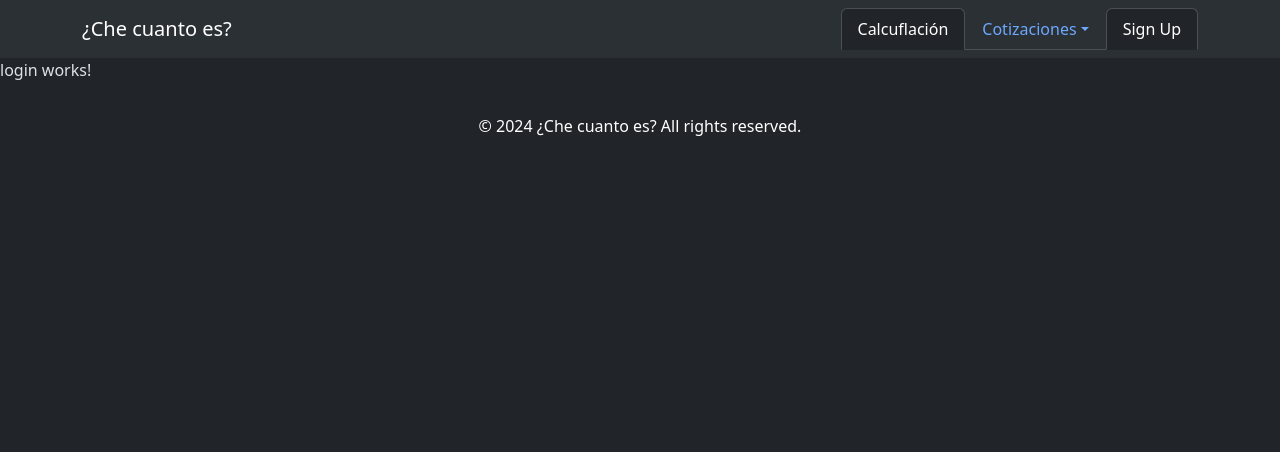
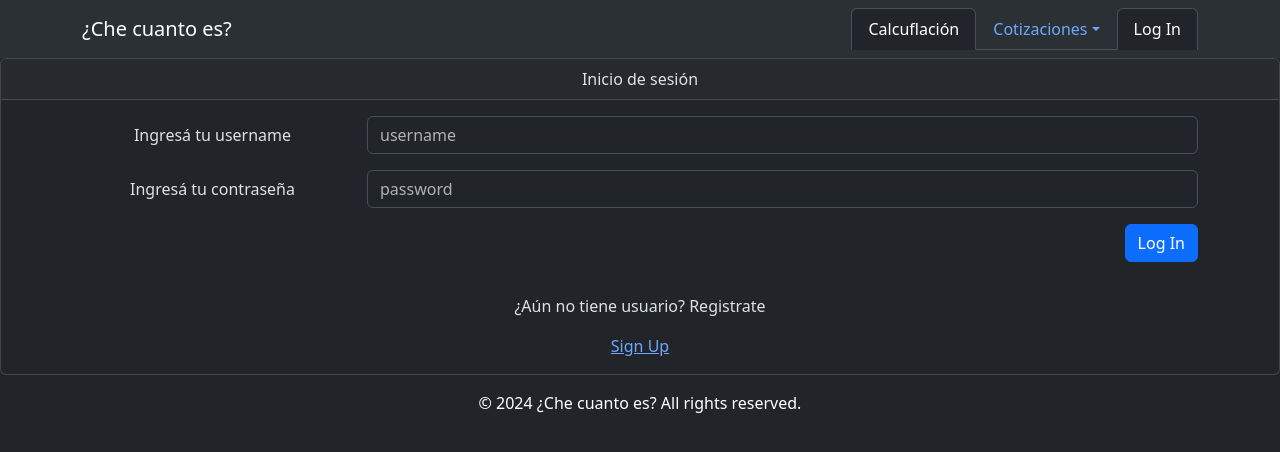
Before and after one commit to alanmedina1995/che-cuanto-es-app, an Angular app: page /auth/login in a window 1280 px wide. Shown: the top 452 px of the page. Built offline with nearby package versions, Linux system fonts and the light colour scheme.

Commit message:
Se crea el log In

```diff
--- a/db/db.json
+++ b/db/db.json
@@ -1,7 +1,7 @@
 {
   "users": [
     {
-      "userName": "alanmedina",
+      "username": "alanmedina",
       "email": "alanmedina1995@gmail.com",
       "password": "alanmedina95",
       "id": 1
--- a/src/app/auth/components/login/login.component.html
+++ b/src/app/auth/components/login/login.component.html
@@ -1 +1,50 @@
-<p>login works!</p>
+<div class="card text-center">
+    <div class="card-header">
+        Inicio de sesión
+    </div>
+    <div class="card-body">
+        <div class="container">
+            <div class="row justify-content-center">
+                <form [formGroup]="loginForm" (ngSubmit)="onLogin()" autocomplete="off">
+
+                    <div class="mb-3 row">
+                        <label class="col-sm-3 col-form-label">Ingresá tu username</label>
+                        <div class="col-sm-9">
+
+                            <input type="text" class="form-control" formControlName="username" placeholder="username">
+
+                            <span *ngIf="isValidField('username')" class="form-text text-danger">
+                                {{ getFieldError('username') }}
+                            </span>
+                        </div>
+                    </div>
+
+                    <div class="mb-3 row">
+                        <label class="col-sm-3 col-form-label">Ingresá tu contraseña</label>
+                        <div class="col-sm-9">
+
+                            <input type="password" class="form-control" formControlName="password" placeholder="password">
+
+                            <span *ngIf="isValidField('password')" class="form-text text-danger">
+                                {{ getFieldError('password') }}
+                            </span>
+                        </div>
+                    </div>
+
+                    <div class="row">
+                        <div class="col">
+                            <button type="submit" class="btn btn-primary float-end">
+                                Log In
+                            </button>
+                        </div>
+                    </div>
+
+                </form>
+            </div>
+        </div>
+    </div>
+    <div class="card-body">
+        <p class="card-text">¿Aún no tiene usuario? Registrate </p>
+        <a (click)="navigateToSignUp()" class="card-link">Sign Up</a>
+    </div>
+</div>
--- a/src/app/auth/components/login/login.component.ts
+++ b/src/app/auth/components/login/login.component.ts
@@ -1,4 +1,8 @@
+import { Router } from '@angular/router';
 import { Component } from '@angular/core';
+import { AuthService } from '../../services/auth.service';
+import { User } from '../../interfaces/user';
+import { FormControl, FormGroup, Validators } from '@angular/forms';
 
 @Component({
   selector: 'app-login',
@@ -7,4 +11,51 @@ import { Component } from '@angular/core';
 })
 export class LoginComponent {
 
+  public loginForm: FormGroup = new FormGroup({
+    username: new FormControl('', [Validators.required]),
+    password: new FormControl('', [Validators.required])
+  });
+
+  constructor (
+    private authService: AuthService,
+    private router: Router
+  ){}
+
+  onLogin(){
+
+    const user = this.loginForm.getRawValue() as User;
+
+    this.authService.login(user).subscribe({
+      next: (loggedIn) => {
+        if(loggedIn) {
+          this.router.navigate(['/']);
+        }
+      }
+    })
+  }
+
+  isValidField(field: string): boolean | null {
+    return this.loginForm.controls[field].errors
+    && this.loginForm.controls[field].touched;
+  }
+
+  getFieldError(field: string): string | null {
+    if (!this.loginForm.controls[field]) return null;
+
+    const errors = this.loginForm.controls[field].errors || {};
+
+    for (const key of Object.keys(errors)) {
+      switch (key) {
+        case 'required':
+          return 'Este campo es requerido.';
+      }
+    }
+
+    return null;
+  }
+
+  navigateToSignUp(){
+    this.router.navigate(['./auth/signUp']);
+  }
+
 }
--- a/src/app/auth/components/sign-up/sign-up.component.html
+++ b/src/app/auth/components/sign-up/sign-up.component.html
@@ -1,3 +1,8 @@
+<div class="card text-center">
+  <div class="card-header">
+    Inicio de sesión
+  </div>
+  <div class="card-body">
     <div class="container">
       <div class="row justify-content-center">
         <form [formGroup]="signUpForm" (ngSubmit)="onSignUp()" autocomplete="off">
@@ -6,10 +11,10 @@
             <label class="col-sm-3 col-form-label">Ingresá tu nuevo username</label>
             <div class="col-sm-9">
 
-          <input type="text" class="form-control" formControlName="userName" placeholder="username">
+              <input type="text" class="form-control" formControlName="username" placeholder="username">
 
-          <span *ngIf="isValidField('userName')" class="form-text text-danger">
-            {{ getFieldError('userName') }}
+              <span *ngIf="isValidField('username')" class="form-text text-danger">
+                {{ getFieldError('username') }}
               </span>
             </div>
           </div>
@@ -30,7 +35,7 @@
             <label class="col-sm-3 col-form-label">Ingresá tu nueva contraseña</label>
             <div class="col-sm-9">
 
-          <input type="text" class="form-control" formControlName="password" placeholder="password">
+              <input type="password" class="form-control" formControlName="password" placeholder="password">
 
               <span *ngIf="isValidField('password')" class="form-text text-danger">
                 {{ getFieldError('password') }}
@@ -49,3 +54,9 @@
         </form>
       </div>
     </div>
+  </div>
+  <div class="card-body">
+    <p class="card-text">¿Ya tenes usuario? Logueate </p>
+    <a (click)="navigateToLogIn()" class="card-link">Log In</a>
+</div>
+</div>
--- a/src/app/auth/components/sign-up/sign-up.component.ts
+++ b/src/app/auth/components/sign-up/sign-up.component.ts
@@ -12,7 +12,7 @@ import { User } from '../../interfaces/user';
 export class SignUpComponent {
 
   public signUpForm: FormGroup = new FormGroup({
-    userName: new FormControl('', [Validators.required, Validators.minLength(4)]),
+    username: new FormControl('', [Validators.required, Validators.minLength(4)]),
     email: new FormControl('', [Validators.required, Validators.email]),
     password: new FormControl('', [Validators.required, Validators.minLength(8)])
   });
@@ -63,4 +63,8 @@ export class SignUpComponent {
     return null;
   }
 
+  navigateToLogIn(){
+    this.router.navigate(['./auth/login']);
+  }
+
 }
--- a/src/app/shared/components/navbar/navbar.component.html
+++ b/src/app/shared/components/navbar/navbar.component.html
@@ -3,18 +3,31 @@
       <a class="navbar-brand" (click)="navigateToHome()">¿Che cuanto es?</a>
       <ul class="nav nav-tabs">
         <li class="nav-item">
-          <a class="nav-link active" aria-current="page" (click)="navigateToCostCalculator()">Calcuflación</a>
+          <a class="nav-link active" aria-current="page" routerLink="calculator">Calcuflación</a>
         </li>
         <li class="nav-item dropdown">
-          <a class="nav-link dropdown-toggle" data-bs-toggle="dropdown" href="#" role="button" aria-expanded="false">Cotizaciones</a>
+          <a class="nav-link dropdown-toggle" data-bs-toggle="dropdown" role="button" aria-expanded="false">Cotizaciones</a>
           <ul class="dropdown-menu">
-            <li><a class="dropdown-item" (click)="navigateToMarketRates()">Oficiales</a></li>
-            <li><a class="dropdown-item" (click)="navigateToDolarArgy()">Dolar en Argy</a></li>
+            <li><a class="dropdown-item" routerLink="market-rates/oficiales">Oficiales</a></li>
+            <li><a class="dropdown-item" routerLink="market-rates/dolar-argy">Dolar en Argy</a></li>
           </ul>
         </li>
-        <li class="nav-item">
-            <a class="nav-link active" aria-current="page" (click)="openToModalSignUp()">Sign Up</a>
+        @if(!activeUser) {
+          <li class="nav-item">
+            <a class="nav-link active" aria-current="page" routerLink="auth/login">Log In</a>
+          </li>
+        } @else {
+          <a class="navbar-brand">
+            Hola {{user}}
+          </a>
+          <li class="nav-item">
+            <a class="nav-link active" aria-current="page" (click)="onLogout()">Log Out</a>
         </li>
+        }
+        <ng-template *ngIf="!activeUser;else logout">
+        </ng-template>
+        <ng-template #logout>
+        </ng-template>
       </ul>
     </div>
 </nav>
--- a/src/app/shared/components/navbar/navbar.component.ts
+++ b/src/app/shared/components/navbar/navbar.component.ts
@@ -1,5 +1,6 @@
 import { Component } from '@angular/core';
 import { Router } from '@angular/router';
+import { AuthService } from '../../../auth/services/auth.service';
 
 @Component({
   selector: 'app-navbar',
@@ -8,30 +9,38 @@ import { Router } from '@angular/router';
 })
 export class NavbarComponent {
 
+  public activeUser = false;
+  public user = '';
+
   constructor(
-    private router: Router
+    private router: Router,
+    private authService: AuthService
   ){
 
+  }
+
+  ngOnInit(): void {
+    this.authService.auth().subscribe({
+      next:(user) => {
+        if (user) {
+          this.activeUser = true;
+          this.user = user.username;
+        }
+      }
+    });
   }
 
   navigateToHome() {
     this.router.navigate(['/']);
   }
 
-  navigateToCostCalculator(){
-    this.router.navigate(['./calculator']);
-  }
-
-  navigateToMarketRates(){
-    this.router.navigate(['./market-rates/oficiales']);
-  }
-
-  navigateToDolarArgy(){
-    this.router.navigate(['./market-rates/dolar-argy']);
-  }
-
-  openToModalSignUp(){
-    this.router.navigate(['./auth/signUp']);
+  onLogout() {
+    this.activeUser = false;
+    return this.authService.logout().subscribe({
+      next: () => {
+        this.router.navigate(['/']);
+      }
+    })
   }
 
 }
--- a/src/index.html
+++ b/src/index.html
@@ -7,6 +7,7 @@
   <meta name="viewport" content="width=device-width, initial-scale=1">
   <link rel="icon" type="image/x-icon" href="favicon.ico">
   <link href="https://cdn.jsdelivr.net/npm/bootstrap@5.3.3/dist/css/bootstrap.min.css" rel="stylesheet" integrity="sha384-QWTKZyjpPEjISv5WaRU9OFeRpok6YctnYmDr5pNlyT2bRjXh0JMhjY6hW+ALEwIH" crossorigin="anonymous">
+  <script src="https://cdn.jsdelivr.net/npm/bootstrap@5.3.3/dist/js/bootstrap.bundle.min.js" integrity="sha384-YvpcrYf0tY3lHB60NNkmXc5s9fDVZLESaAA55NDzOxhy9GkcIdslK1eN7N6jIeHz" crossorigin="anonymous"></script>
 </head>
 <body>
   <app-root></app-root>
```
Also changed, not shown: 1 other file (tests, documents, lock files or other folders). Lines whose indentation alone changed are shown as unchanged.
